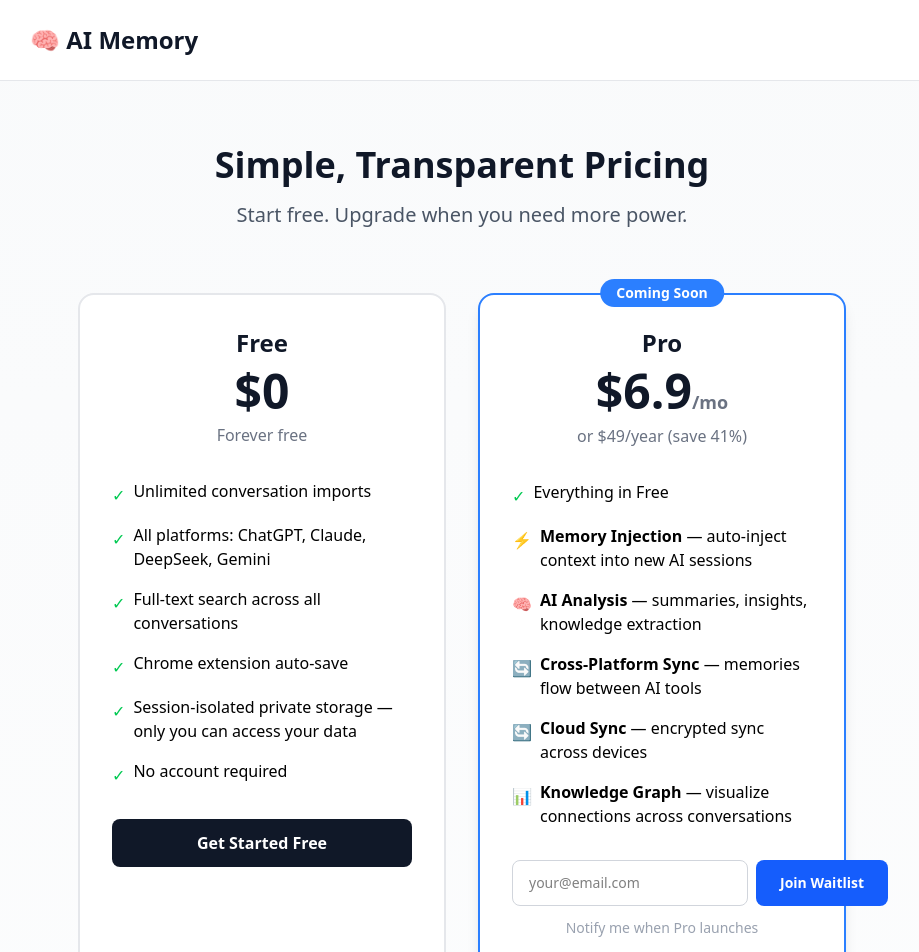
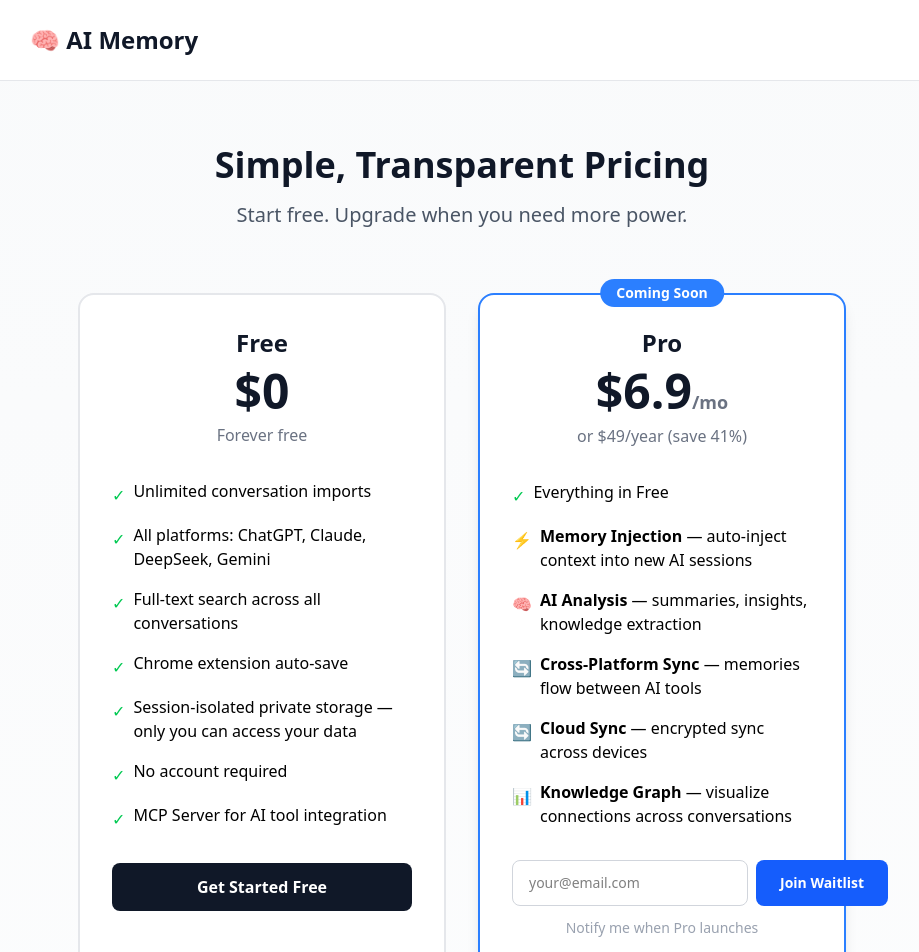
Before and after one commit to jingchang0623-crypto/aimemory, a Next.js app: page /pricing in a window 1280 px wide. Shown: the top 952 px of the page, without its empty margins (178-1097 px from the left). Built offline with nearby package versions, Linux system fonts and the light colour scheme.

Commit message:
audit: add MCP Server to pricing page free features list

```diff
--- a/src/app/pricing/page.tsx
+++ b/src/app/pricing/page.tsx
@@ -63,6 +63,10 @@ export default function PricingPage() {
               <li className="flex items-start">
                 <span className="text-green-500 mr-2 mt-1">✓</span>
                 <span>No account required</span>
+              </li>
+              <li className="flex items-start">
+                <span className="text-green-500 mr-2 mt-1">✓</span>
+                <span>MCP Server for AI tool integration</span>
               </li>
             </ul>
             <Link
```
